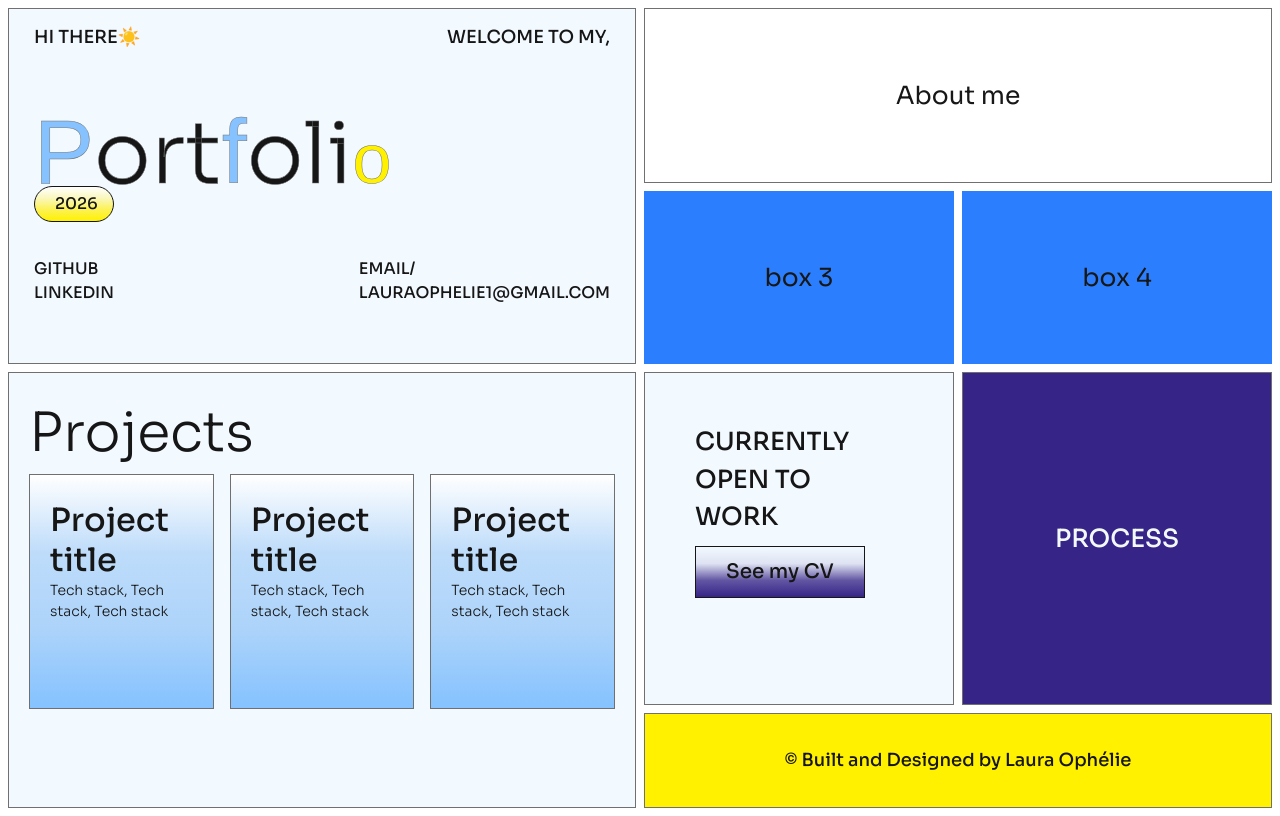
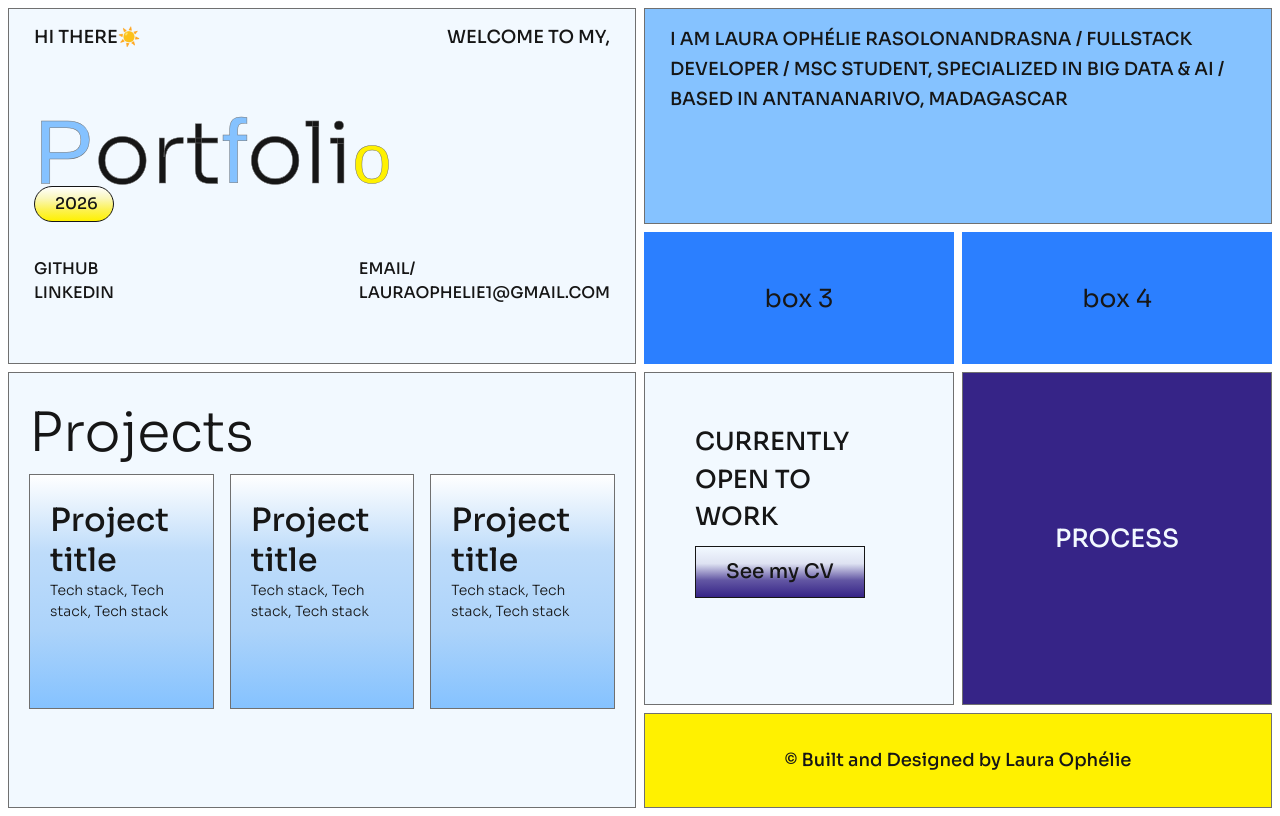
Before and after one commit to lauraophelie/laura-s-portfolio, a Next.js app: page / in a window 1280 px wide. Built offline with nearby package versions, Linux system fonts and the light colour scheme; some icons are missing.

Commit message:
about me card

```diff
--- a/app/components/about/AboutMe.tsx
+++ b/app/components/about/AboutMe.tsx
@@ -1,9 +1,16 @@
 import "./about.scss";
+
+const infos = {
+    name: "Laura Ophélie RASOLONANDRASNA",
+    title: "Fullstack Developer",
+    study: "Msc Student, specialized in Big Data & AI",
+    location: "Based in Antananarivo, Madagascar"
+}
 
 export default function AboutMe() {
     return (
-        <div className="col-span-2 text-center flex items-center justify-center about-me home-page__box">
-            About me
+        <div className="col-span-2 flex about-me home-page__box">
+            I am {infos.name} / {infos.title} / {infos.study} / {infos.location}
         </div>
     )
 }
--- a/app/components/about/about.scss
+++ b/app/components/about/about.scss
@@ -0,0 +1,11 @@
+@use "../../styles/base/palette.scss" as palette;
+
+.about-me {
+    background-color: palette.$brighter-blue;
+    color: palette.$black-color;
+    padding: 15px 25px;
+    text-transform: uppercase;
+    font-size: 18px;
+    font-weight: 500;
+    line-height: 30px;
+}
```
